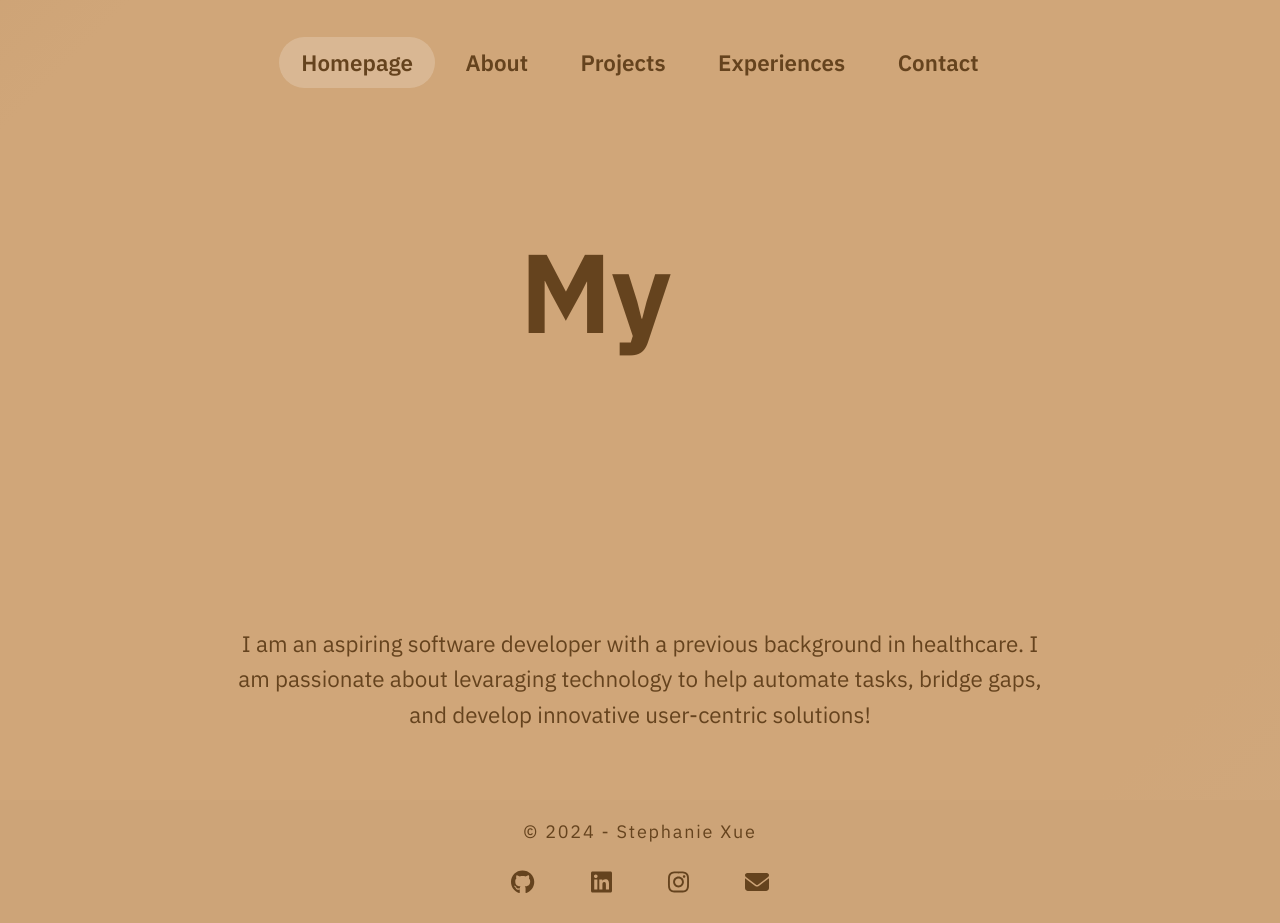
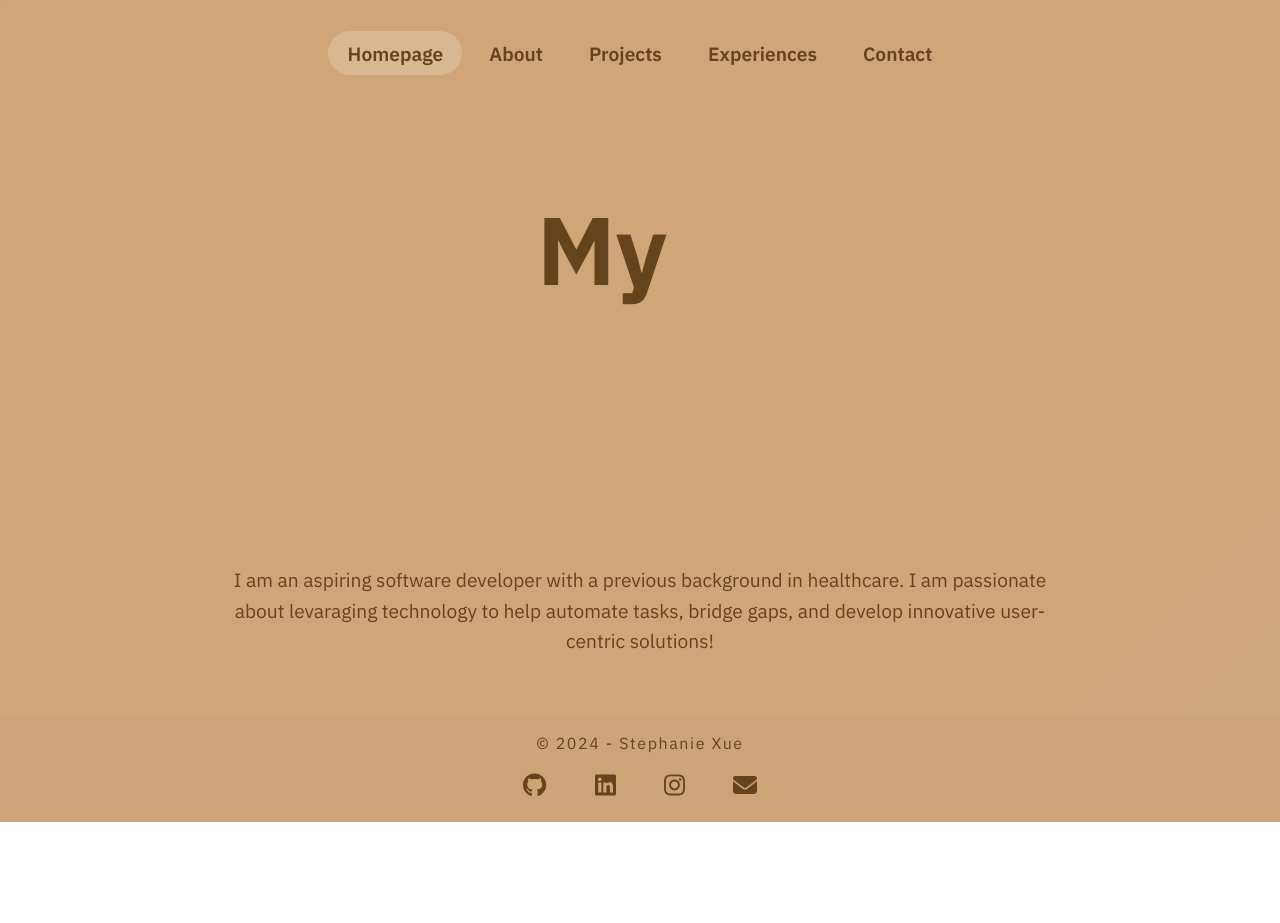
Before and after one commit to steph-xue/portfolio, a React (Vite) app: page / in a window 1280 px wide. After the commit the page ends 822 px from the top, so only its background shows below. Built offline with nearby package versions, Linux system fonts and the light colour scheme.

Commit message:
make font smaller

```diff
--- a/src/style.scss
+++ b/src/style.scss
@@ -16,12 +16,12 @@
     --color-dark-brown1: #65431e;
 	--color-dark-brown2: #644c32;
 
-    --fs-xxxl: 5rem;
-	--fs-xxl: 3.5rem;
-	--fs-xl: 3rem;
+    --fs-xxxl: 4rem;
+	--fs-xxl: 3rem;
+	--fs-xl: 2.5rem;
     --fs-l: 2rem;
-    --fs-m: 1.2rem;
-    --fs-s: 1rem;
+    --fs-m: 1rem;
+    --fs-s: 0.8rem;
 
 	--gradient-light: linear-gradient(
 	-45deg,
@@ -53,12 +53,12 @@
 
 @media (min-width: 800px) {
     :root {
-		--fs-xxxl: 7rem;
-		--fs-xxl: 5.5rem;
-        --fs-xl: 4.5rem;
-        --fs-l: 3rem;
-        --fs-m: 1.4rem;
-        --fs-s: 1.125rem;
+		--fs-xxxl: 6rem;
+		--fs-xxl: 5rem;
+        --fs-xl: 4rem;
+        --fs-l: 2rem;
+        --fs-m: 1.2rem;
+        --fs-s: 1rem;
     }
 }
 
```
